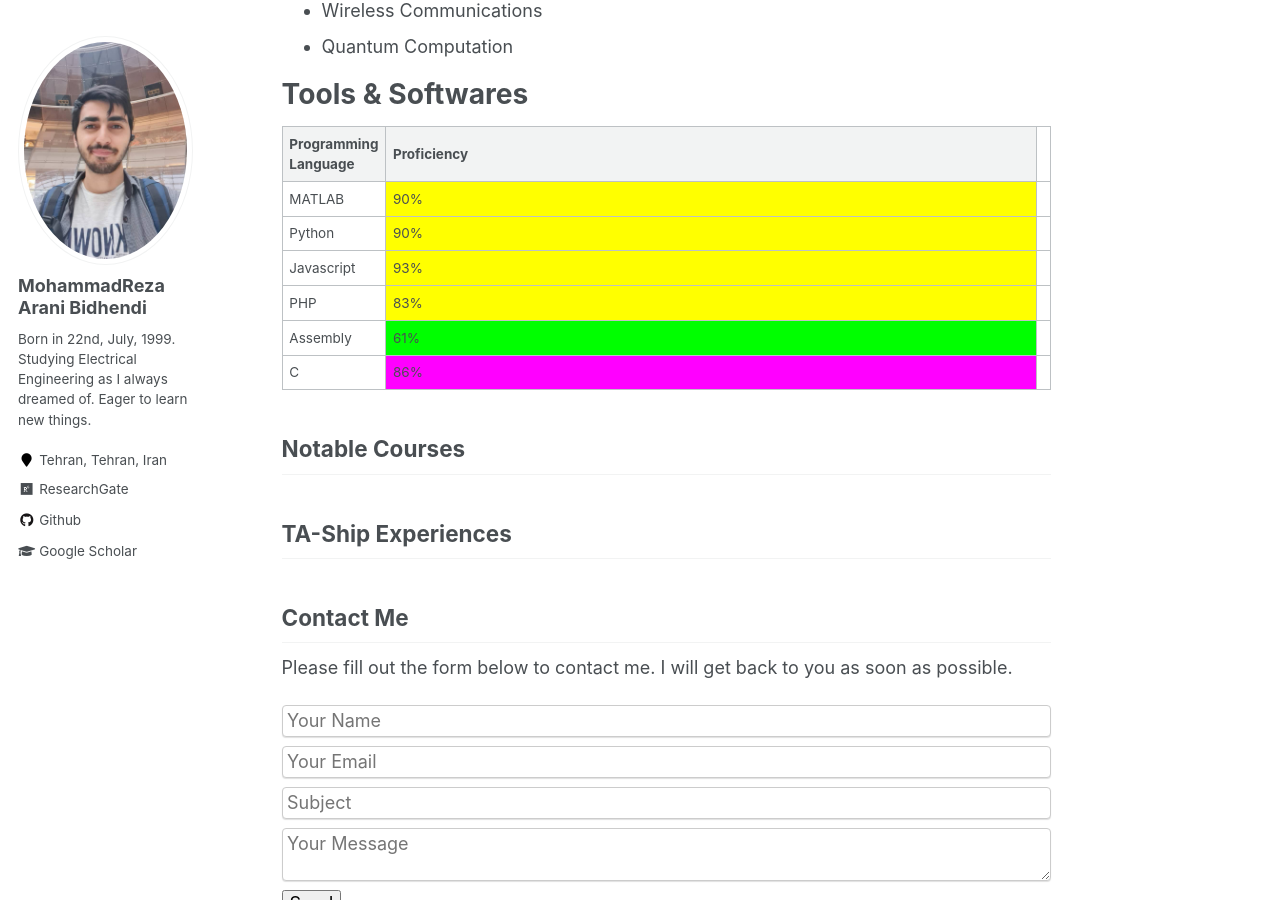
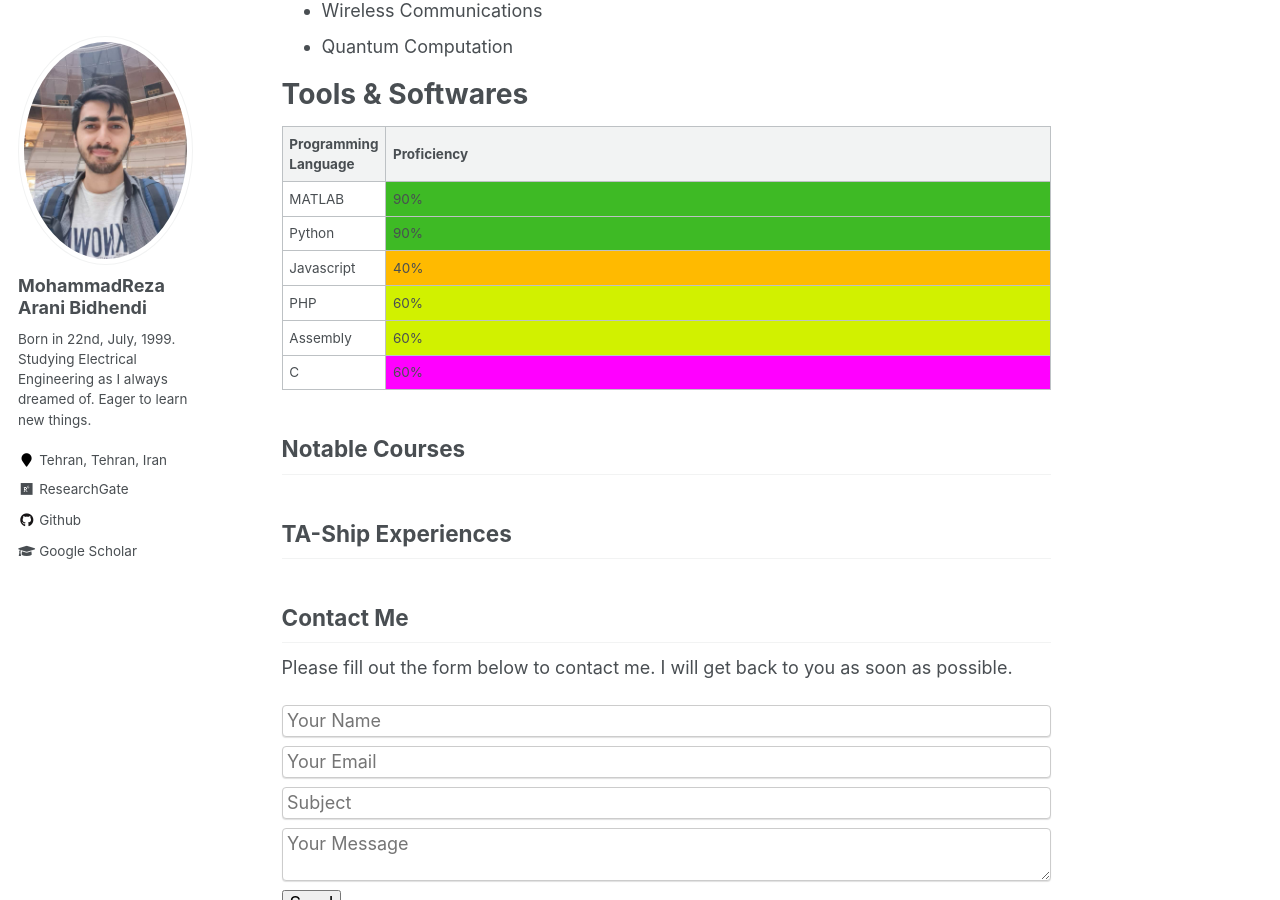
Before and after one commit to MohammadReza-Arani/MohammadReza-Arani.github.io, a Jekyll site: the page built from _pages/about.md, in a window 1280 px wide and 900 px high, scrolled down 1124 px. Built offline with Jekyll 4.4.1, drawn with Linux system fonts in a browser that asks for light colours.

Commit message:
Update about.md
Changed Colors of Skills Table

```diff
--- a/_pages/about.md
+++ b/_pages/about.md
@@ -58,51 +58,33 @@ Tools & Softwares
   <thead>
     <tr>
       <th>Programming Language</th>
-      <th>Proficiency</th>
+      <th align="center">Proficiency</th>
     </tr>
   </thead>
   <tbody>
     <tr>
       <td>MATLAB</td>
-      <td style="width: 90%; background-color: #FFFF00">90%</td>
-      <td class="bar">
-        <div style="width: 10%; background-color: #FF0000"></div>
-      </td>
+      <td style="width: 90%; background-color: #3eba25">90%</td>
     </tr>
     <tr>
       <td>Python</td>
-      <td style="width: 90%; background-color: #FFFF00">90%</td>
-      <td class="bar">
-        <div style="width: 16%; background-color: #00F000"></div>
-      </td>
+      <td style="width: 90%; background-color: #3eba25">90%</td>
     </tr>
     <tr>
       <td>Javascript</td>
-      <td style="width: 93%; background-color: #FFFF00">93%</td>
-      <td class="bar">
-        <div style="width: 93%; background-color: #0000FF"></div>
-      </td>
+      <td style="width: 40%; background-color: #ffba00">40%</td>
     </tr>
     <tr>
       <td>PHP</td>
-      <td style="width: 83%; background-color: #FFFF00">83%</td>
-      <td class="bar">
-        <div style="width: 83%; background-color: #FFFF00"></div>
-      </td>
+      <td style="width: 60%; background-color: #d1f100">60%</td>
     </tr>
     <tr>
       <td>Assembly</td>
-      <td style="width: 61%; background-color: #00FF00">61%</td>
-      <td class="bar">
-        <div style="width: 61%; background-color: #00FF00"></div>
-      </td>
+      <td style="width: 60%; background-color: #d1f100">60%</td>
     </tr>
     <tr>
       <td>C</td>
-      <td style="width: 86%; background-color: #FF00FF">86%</td>
-      <td class="bar">
-        <div style="width: 86%; background-color: #FF00FF"></div>
-      </td>
+      <td style="width: 60%; background-color: #FF00FF">60%</td>
     </tr>
   </tbody>
 </table>
```
